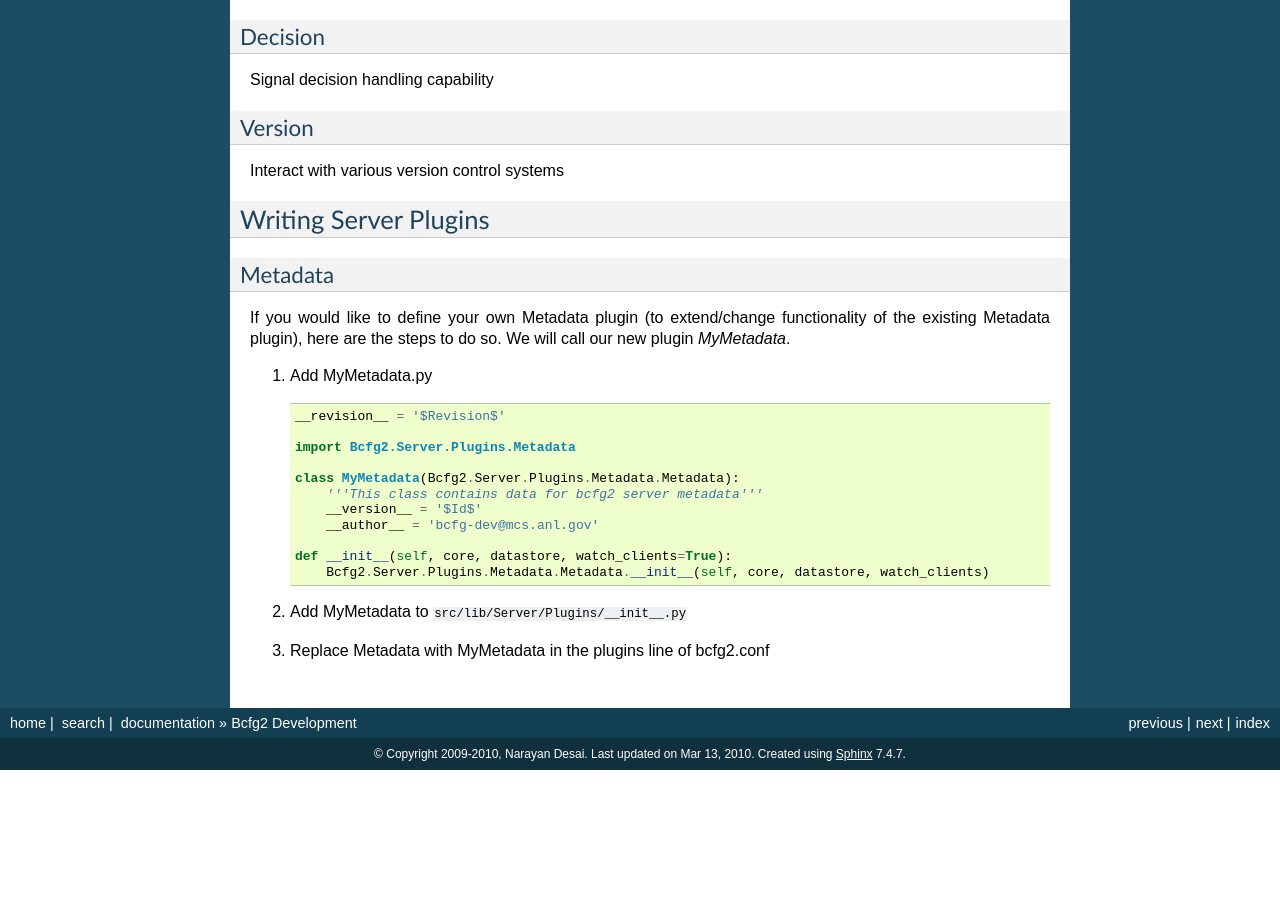
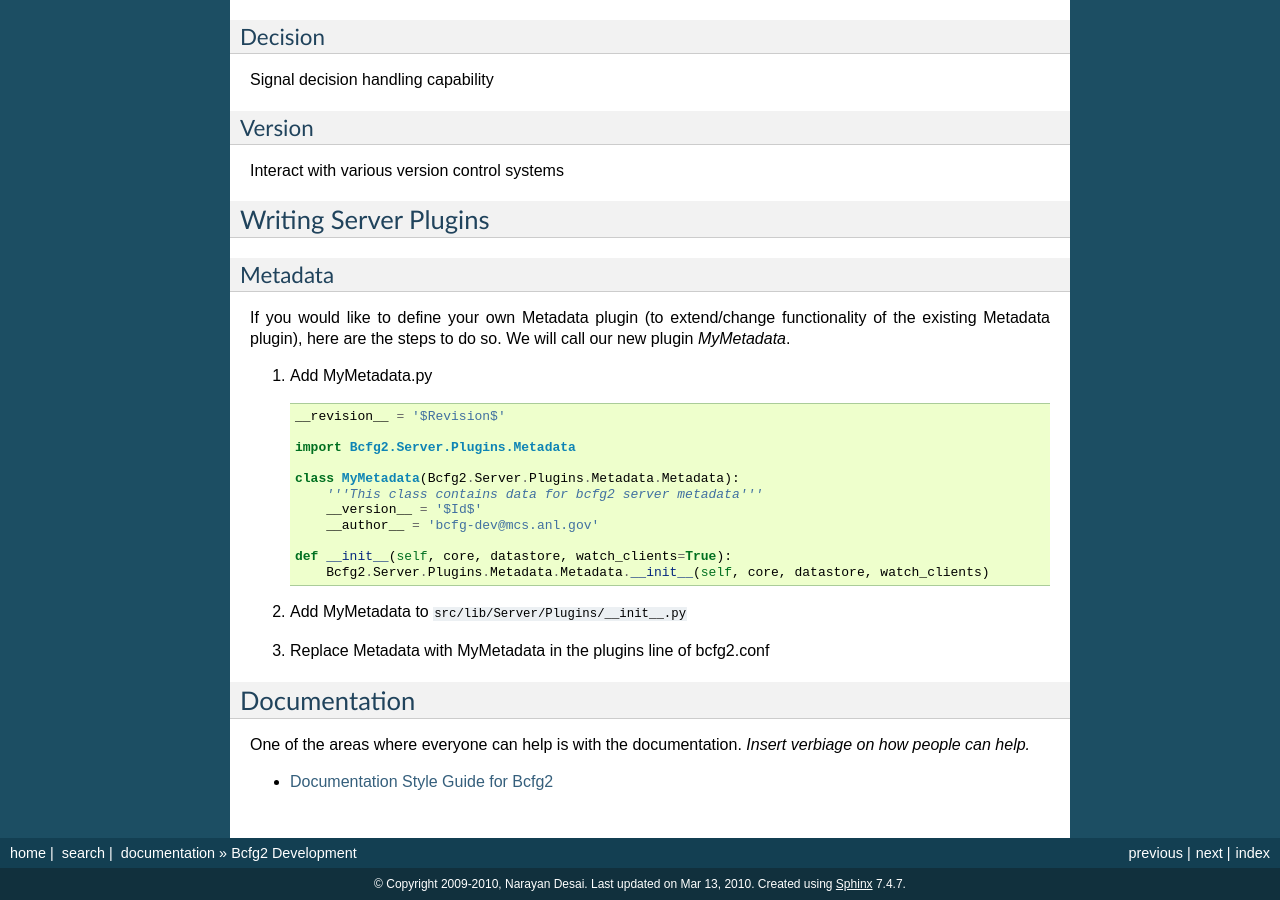
Before and after one commit to Bcfg2/bcfg2, a Sphinx documentation site: the page built from doc/development/index.txt, in a window 1280 px wide and 900 px high, scrolled down 4588 px. Built offline with Sphinx 7.4.7, drawn with Linux system fonts in a browser that asks for light colours; before the commit the page ends 5358 px from its top, so only the background shows below that; some of the changed text lies outside the part shown.

Commit message:
Added styleguide to development section under the assumption that creating documentation is a part of development. :-)

```diff
--- a/doc/development/index.txt
+++ b/doc/development/index.txt
@@ -2,6 +2,7 @@
 
 .. _development-index:
 
+=================
 Bcfg2 Development
 =================
 
@@ -300,5 +301,15 @@
 #. Add MyMetadata to ``src/lib/Server/Plugins/__init__.py``
 #. Replace Metadata with MyMetadata in the plugins line of bcfg2.conf
 
+
+Documentation
+-------------
+
+One of the areas where everyone can help is with the documentation. *Insert verbiage on how people can help.*
+
+
+
 .. toctree::
    :maxdepth: 1
+
+   docstyleguide
```
Also changed, not shown: doc/development/docstyleguide.txt (renamed from doc/docstyleguide.txt).
